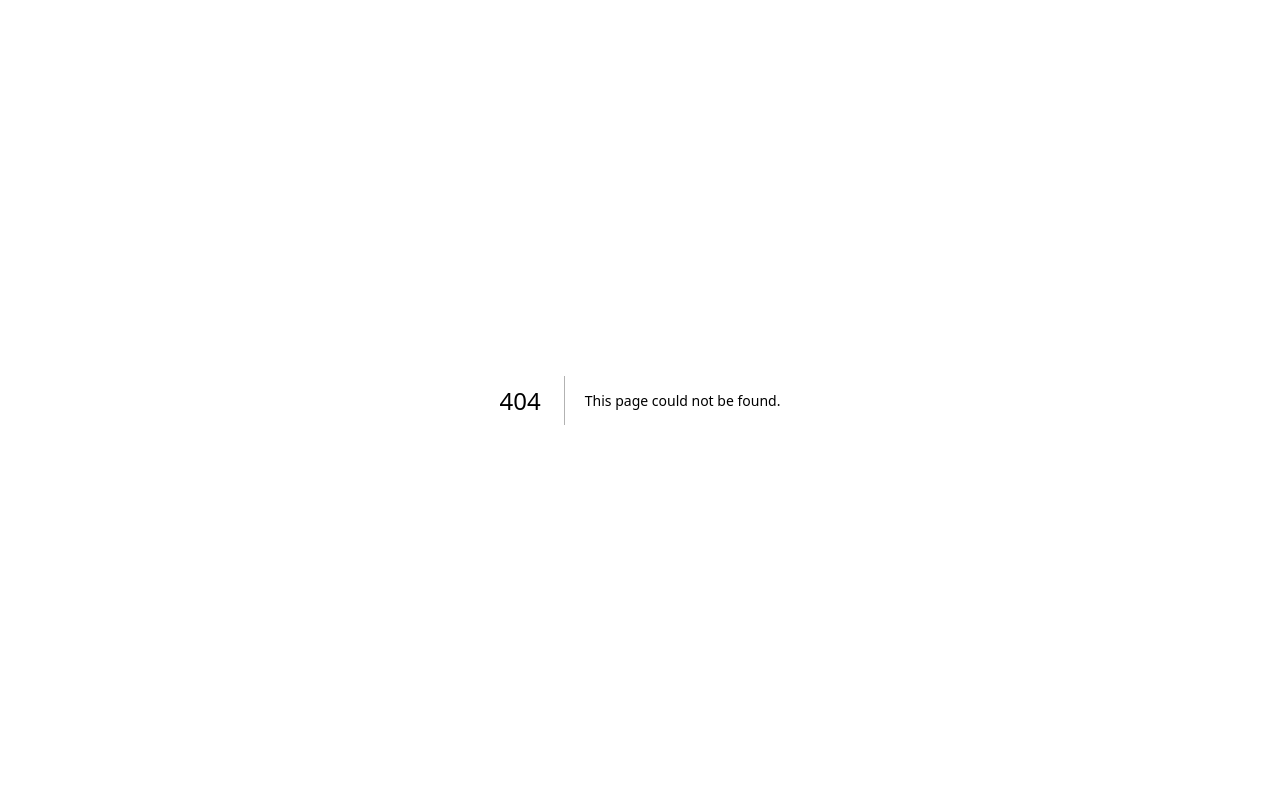
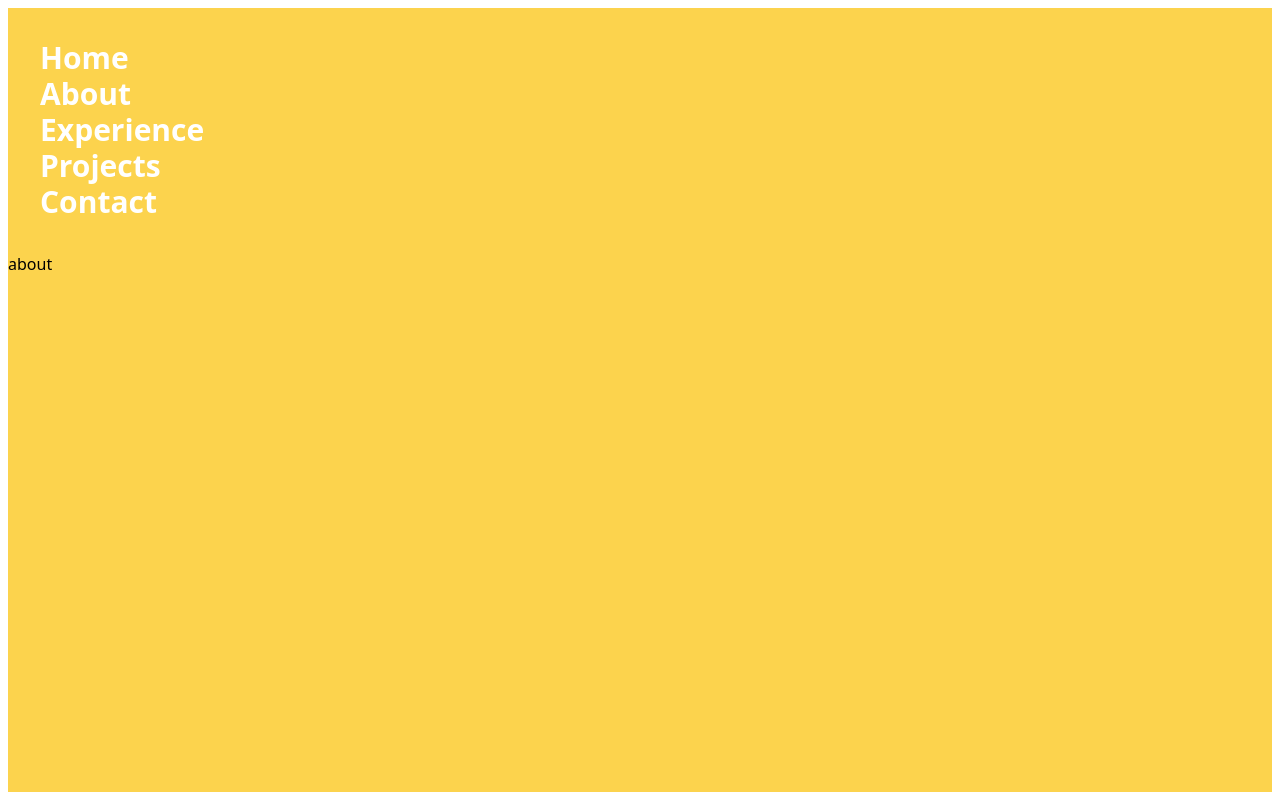
Before and after one commit to caridadrivera/portfolio_nextjs, a Next.js app: page /about in a window 1280 px wide. Before the commit this address had no page. Built offline with nearby package versions, Linux system fonts and the light colour scheme.

Commit message:
profile image and next dynamic routing

```diff
--- /dev/null
+++ b/components/Layout.js
@@ -0,0 +1,11 @@
+import React from 'react'
+
+
+export default function Layout(props) {
+    const {children} = props
+  return (
+    <div className='flex flex-col min-h-screen relative bg-amber-300 border border-8 border-white'>
+        <main>{children}</main>
+    </div>
+  )
+}
--- /dev/null
+++ b/components/NavBar.js
@@ -0,0 +1,39 @@
+import React from 'react'
+import { useEffect, useState } from 'react'
+import Link from 'next/link'
+
+export default function NavBar() {
+
+
+  return (
+    <div className='flex flex-1 p-8 text-3xl font-bold text-white'>
+        <ul>
+            <li>
+                <Link href="/">
+                    Home
+               </Link>
+            </li>
+            <li>
+                <Link href="/about">
+                    About
+                </Link>
+            </li>
+            <li>
+                <Link href="/experience">
+                    Experience
+               </Link>
+            </li>
+            <li>
+                <Link href="/projects">
+                    Projects
+               </Link>
+            </li>
+            <li>
+                <Link href="/contact">
+                    Contact
+               </Link>
+            </li>
+        </ul>
+    </div>
+  )
+}
--- a/package.json
+++ b/package.json
@@ -9,5 +9,10 @@
     "next": "latest",
     "react": "18.2.0",
     "react-dom": "18.2.0"
+  },
+  "devDependencies": {
+    "autoprefixer": "^10.4.13",
+    "postcss": "^8.4.18",
+    "tailwindcss": "^3.2.2"
   }
 }
--- /dev/null
+++ b/pages/_app.js
@@ -0,0 +1,18 @@
+import '../styles/globals.css'
+import Layout from  '../components/Layout'
+import NavBar from '../components/NavBar'
+
+
+function MyApp({ Component, pageProps }) {
+
+  return  (
+    <Layout>
+        <NavBar/>
+        <Component {...pageProps} />
+    </Layout>
+
+
+  )
+}
+
+export default MyApp
--- /dev/null
+++ b/pages/about.js
@@ -0,0 +1,7 @@
+import React from 'react'
+
+export default function about() {
+  return (
+    <div>about</div>
+  )
+}
--- /dev/null
+++ b/pages/contact.js
@@ -0,0 +1,7 @@
+import React from 'react'
+
+export default function contact() {
+  return (
+    <div>contact</div>
+  )
+}
--- /dev/null
+++ b/pages/experience.js
@@ -0,0 +1,7 @@
+import React from 'react'
+
+export default function experience() {
+  return (
+    <div>experience</div>
+  )
+}
--- a/pages/index.js
+++ b/pages/index.js
@@ -1,209 +1,20 @@
 import Head from 'next/head'
+import Image from 'next/image'
+import myPic from './profile.jpeg'
+
 
 export default function Home() {
   return (
-    <div className="container">
-      <Head>
-        <title>Create Next App</title>
-        <link rel="icon" href="/favicon.ico" />
-      </Head>
+    <div className="hex">
+      <div className='hex-background'>
+      <Image
+          src={myPic}
+          alt="my profile picture"
 
-      <main>
-        <h1 className="title">
-          Welcome to <a href="https://nextjs.org">Next.js!</a>
-        </h1>
+      />
+      </div>
 
-        <p className="description">
-          Get started by editing <code>pages/index.js</code>
-        </p>
 
-        <div className="grid">
-          <a href="https://nextjs.org/docs" className="card">
-            <h3>Documentation &rarr;</h3>
-            <p>Find in-depth information about Next.js features and API.</p>
-          </a>
-
-          <a href="https://nextjs.org/learn" className="card">
-            <h3>Learn &rarr;</h3>
-            <p>Learn about Next.js in an interactive course with quizzes!</p>
-          </a>
-
-          <a
-            href="https://github.com/vercel/next.js/tree/master/examples"
-            className="card"
-          >
-            <h3>Examples &rarr;</h3>
-            <p>Discover and deploy boilerplate example Next.js projects.</p>
-          </a>
-
-          <a
-            href="https://vercel.com/import?filter=next.js&utm_source=create-next-app&utm_medium=default-template&utm_campaign=create-next-app"
-            className="card"
-          >
-            <h3>Deploy &rarr;</h3>
-            <p>
-              Instantly deploy your Next.js site to a public URL with Vercel.
-            </p>
-          </a>
-        </div>
-      </main>
-
-      <footer>
-        <a
-          href="https://vercel.com?utm_source=create-next-app&utm_medium=default-template&utm_campaign=create-next-app"
-          target="_blank"
-          rel="noopener noreferrer"
-        >
-          Powered by{' '}
-          <img src="/vercel.svg" alt="Vercel" className="logo" />
-        </a>
-      </footer>
-
-      <style jsx>{`
-        .container {
-          min-height: 100vh;
-          padding: 0 0.5rem;
-          display: flex;
-          flex-direction: column;
-          justify-content: center;
-          align-items: center;
-        }
-
-        main {
-          padding: 5rem 0;
-          flex: 1;
-          display: flex;
-          flex-direction: column;
-          justify-content: center;
-          align-items: center;
-        }
-
-        footer {
-          width: 100%;
-          height: 100px;
-          border-top: 1px solid #eaeaea;
-          display: flex;
-          justify-content: center;
-          align-items: center;
-        }
-
-        footer img {
-          margin-left: 0.5rem;
-        }
-
-        footer a {
-          display: flex;
-          justify-content: center;
-          align-items: center;
-        }
-
-        a {
-          color: inherit;
-          text-decoration: none;
-        }
-
-        .title a {
-          color: #0070f3;
-          text-decoration: none;
-        }
-
-        .title a:hover,
-        .title a:focus,
-        .title a:active {
-          text-decoration: underline;
-        }
-
-        .title {
-          margin: 0;
-          line-height: 1.15;
-          font-size: 4rem;
-        }
-
-        .title,
-        .description {
-          text-align: center;
-        }
-
-        .description {
-          line-height: 1.5;
-          font-size: 1.5rem;
-        }
-
-        code {
-          background: #fafafa;
-          border-radius: 5px;
-          padding: 0.75rem;
-          font-size: 1.1rem;
-          font-family: Menlo, Monaco, Lucida Console, Liberation Mono,
-            DejaVu Sans Mono, Bitstream Vera Sans Mono, Courier New, monospace;
-        }
-
-        .grid {
-          display: flex;
-          align-items: center;
-          justify-content: center;
-          flex-wrap: wrap;
-
-          max-width: 800px;
-          margin-top: 3rem;
-        }
-
-        .card {
-          margin: 1rem;
-          flex-basis: 45%;
-          padding: 1.5rem;
-          text-align: left;
-          color: inherit;
-          text-decoration: none;
-          border: 1px solid #eaeaea;
-          border-radius: 10px;
-          transition: color 0.15s ease, border-color 0.15s ease;
-        }
-
-        .card:hover,
-        .card:focus,
-        .card:active {
-          color: #0070f3;
-          border-color: #0070f3;
-        }
-
-        .card h3 {
-          margin: 0 0 1rem 0;
-          font-size: 1.5rem;
-        }
-
-        .card p {
-          margin: 0;
-          font-size: 1.25rem;
-          line-height: 1.5;
-        }
-
-        .logo {
-          height: 1em;
-        }
-
-        @media (max-width: 600px) {
-          .grid {
-            width: 100%;
-            flex-direction: column;
-          }
-        }
-      `}</style>
-
-      <style jsx global>{`
-        html,
-        body {
-          padding: 0;
-          margin: 0;
-          font-family: -apple-system, BlinkMacSystemFont, Segoe UI, Roboto,
-            Oxygen, Ubuntu, Cantarell, Fira Sans, Droid Sans, Helvetica Neue,
-            sans-serif;
-        }
-
-        * {
-          box-sizing: border-box;
-        }
-      `}</style>
     </div>
   )
 }
--- /dev/null
+++ b/pages/projects.js
@@ -0,0 +1,7 @@
+import React from 'react'
+
+export default function projects() {
+  return (
+    <div>projects</div>
+  )
+}
--- /dev/null
+++ b/postcss.config.js
@@ -0,0 +1,6 @@
+module.exports = {
+  plugins: {
+    tailwindcss: {},
+    autoprefixer: {},
+  },
+}
--- /dev/null
+++ b/styles/globals.css
@@ -0,0 +1,28 @@
+@tailwind base;
+@tailwind components;
+@tailwind utilities;
+
+
+.hex {
+    display: block;
+    margin: 0 auto;
+    position: relative;
+    width: 320px;
+    height: 277.12px; /* width * 0.866 */
+    box-sizing: border-box;
+    -webkit-clip-path: polygon(0% 50%, 25% 0%, 75% 0%, 100% 50%, 75% 100%, 25% 100%);
+    -moz-clip-path: polygon(0% 50%, 25% 0%, 75% 0%, 100% 50%, 75% 100%, 25% 100%);
+
+ }
+
+ .hex-background {
+    position: absolute;
+    background-color: orange; /*color of the main-background*/
+    top: 2px; /* equal to border thickness */
+    left: 2px; /* equal to border thickness */
+    width: 316px; /* container height - (border thickness * 2) */
+    height: 273.12px; /* container height - (border thickness * 2) */
+    -webkit-clip-path: polygon(0% 50%, 25% 0%, 75% 0%, 100% 50%, 75% 100%, 25% 100%);
+    -moz-clip-path: polygon(0% 50%, 25% 0%, 75% 0%, 100% 50%, 75% 100%, 25% 100%);
+
+}
--- /dev/null
+++ b/tailwind.config.js
@@ -0,0 +1,10 @@
+/** @type {import('tailwindcss').Config} */
+module.exports = {
+  //add the paths of your template files
+  content: ["./pages/**/*.{html,js}",
+  "./components/**/*.{html,js}"],
+  theme: {
+    extend: {},
+  },
+  plugins: [],
+}
```
Also changed, not shown: pages/profile.jpeg (added), 1 other file (tests, documents, lock files or other folders).
